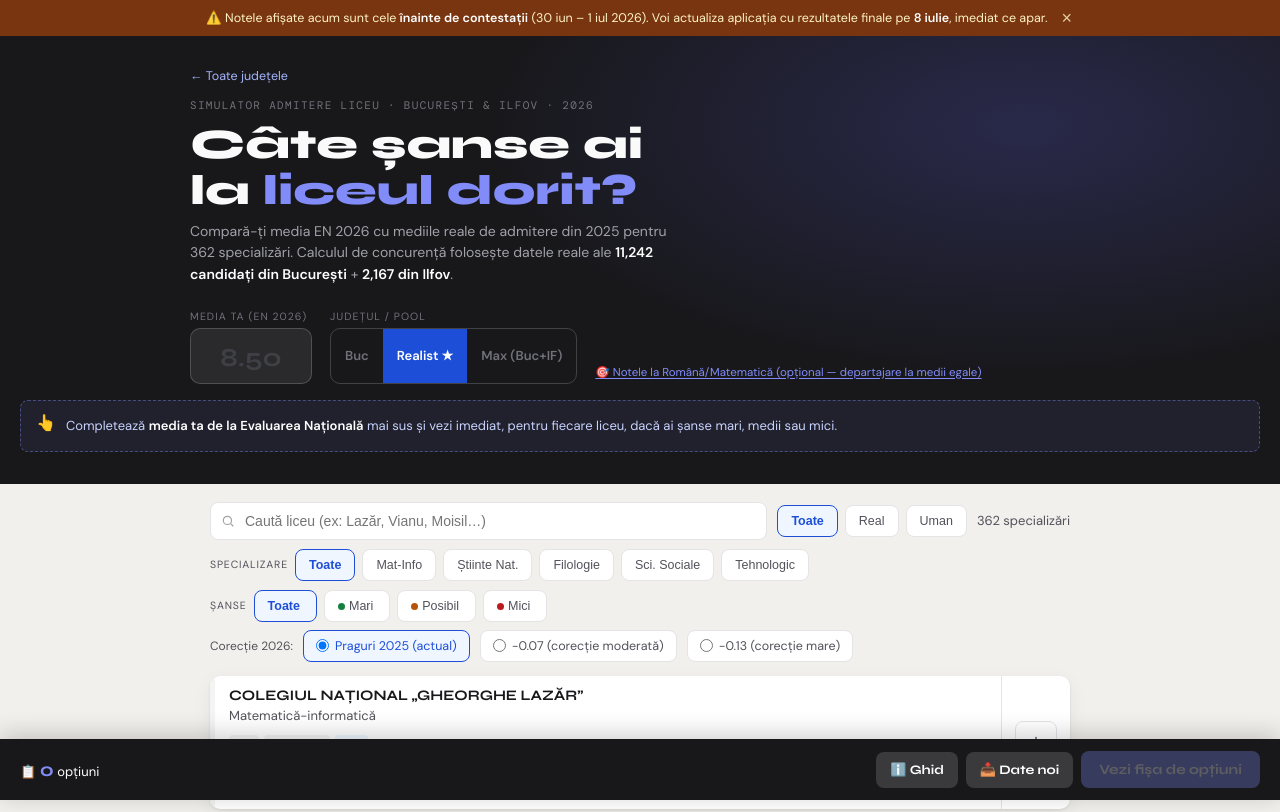
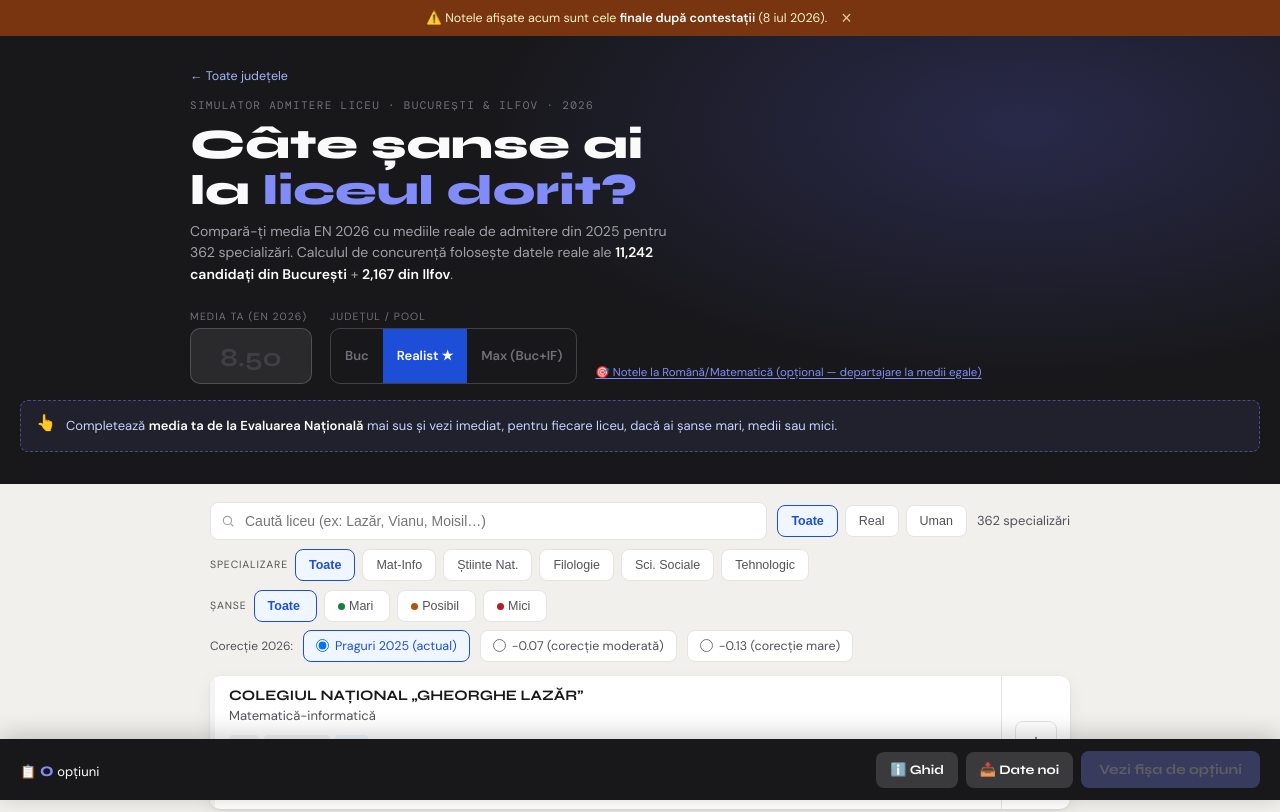
Before and after one commit to alexandruchiriac87/Simulator-Admitere-2026, a plain HTML site: page bucuresti-ilfov/index.html in a window 1280 px wide. Shown: the top 812 px of the page. Drawn offline with nearby package versions, Linux system fonts and the light colour scheme.

Commit message:
Update index.html

```diff
--- a/bucuresti-ilfov/index.html
+++ b/bucuresti-ilfov/index.html
@@ -222,7 +222,7 @@ body{background:var(--bg);color:var(--ink);font-family:'DM Sans',system-ui,sans-
 </head>
 <body>
 <div class="top-banner" id="topBanner">
-  <span class="tb-text">⚠️ Notele afișate acum sunt cele <b>înainte de contestații</b> (30 iun – 1 iul 2026). Voi actualiza aplicația cu rezultatele finale pe <b>8 iulie</b>, imediat ce apar.</span>
+  <span class="tb-text">⚠️ Notele afișate acum sunt cele <b>finale după contestații</b> (8 iul 2026).</span>
   <button class="tb-close" id="tbClose" aria-label="Închide">×</button>
 </div>
 <header class="hero">
```
